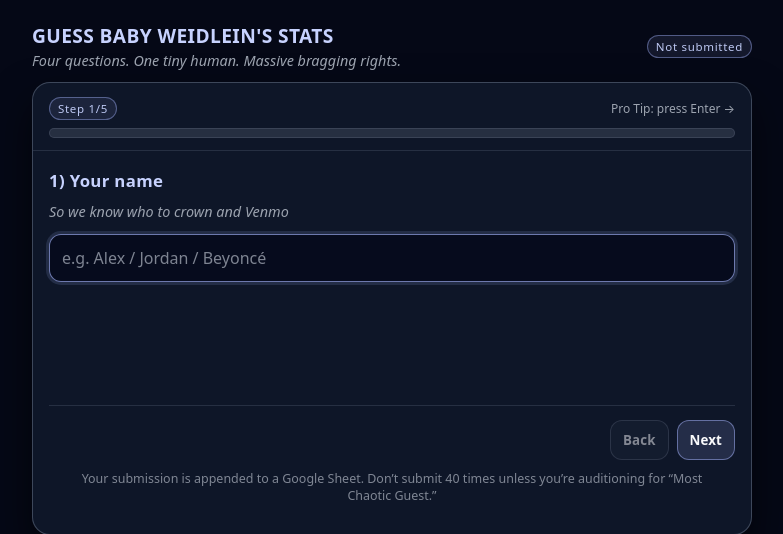
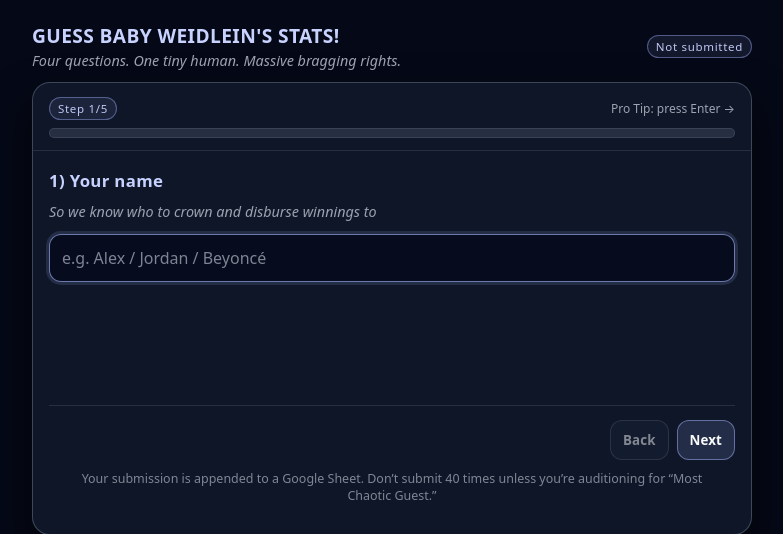
Before and after one commit to dweidlein/BabyWeidleinGuessingGame, a Flask app: page / in a window 1280 px wide. Shown: the top 534 px of the page, without its empty margins (248-1031 px from the left). Run offline with Flask 3, Linux system fonts and the light colour scheme.

Commit message:
Update index.html

```diff
--- a/templates/index.html
+++ b/templates/index.html
@@ -302,7 +302,7 @@
   <div class="page">
     <div class="header">
       <div>
-        <div class="title">GUESS BABY WEIDLEIN'S STATS</div>
+        <div class="title">GUESS BABY WEIDLEIN'S STATS!</div>
         <div class="sub">Four questions. One tiny human. Massive bragging rights.</div>
       </div>
       <div class="step-pill" id="topStatus">Not submitted</div>
@@ -326,7 +326,7 @@
           <!-- Step 1 -->
           <div class="qcard active" data-step="0">
             <div class="qtitle">1) Your name</div>
-            <div class="qdesc"><em>So we know who to crown and Venmo</em></div>
+            <div class="qdesc"><em>So we know who to crown and disburse winnings to</em></div>
             <div class="field">
               <input id="name" type="text" autocomplete="name" placeholder="e.g. Alex / Jordan / Beyoncé" />
             </div>
```
